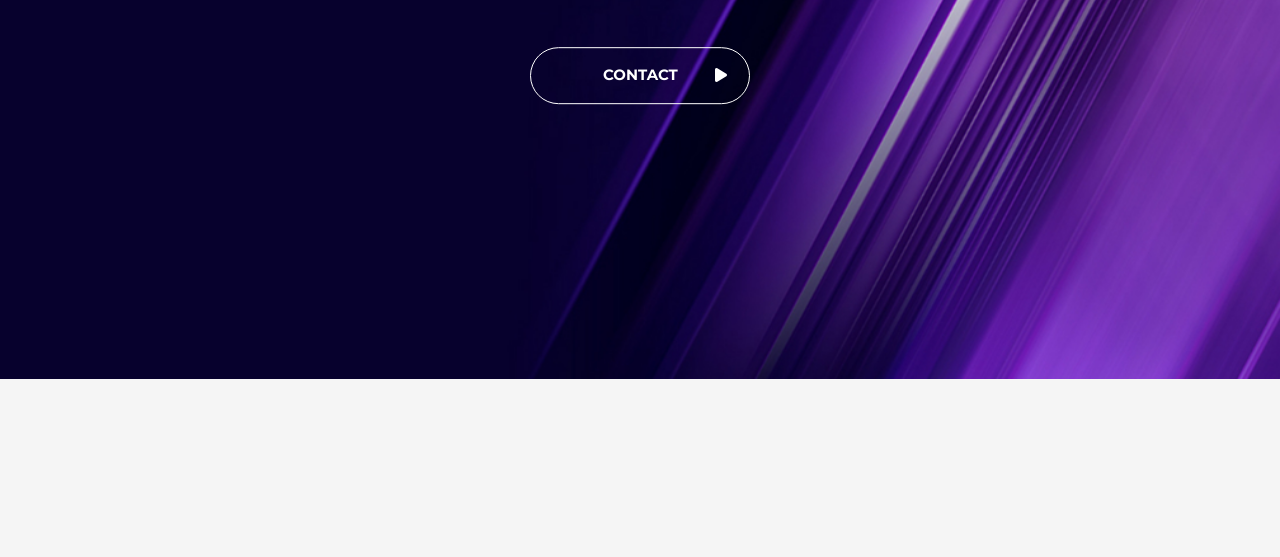
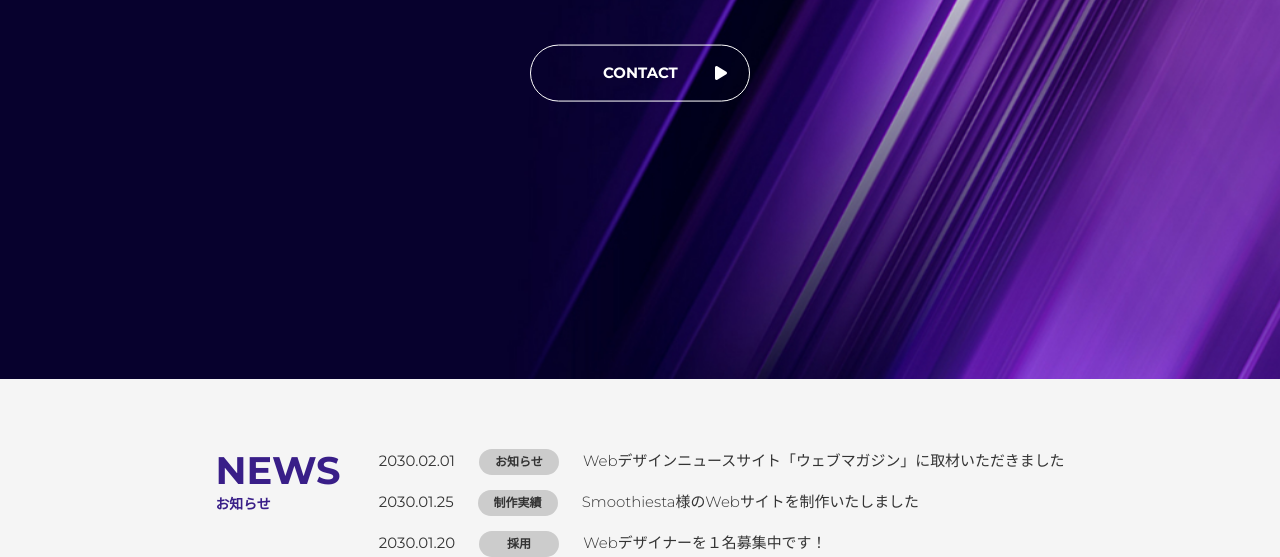
Before and after one commit to Yuki1997-tech/Neovate, a plain HTML site: page index.html in a window 1280 px wide. Shown: the part 421-978 px from the top of the page. Before the commit the page ends 800 px from the top, so only its background shows below. Drawn offline with Linux system fonts and the light colour scheme.

Commit message:
completed neovate-news

```diff
--- a/assets/scss/foundation/_mixin.scss
+++ b/assets/scss/foundation/_mixin.scss
@@ -6,6 +6,12 @@
     justify-content: space-between;
 }
 
+// grid
+@mixin grid-center {
+    display: grid;
+    place-items: center
+}
+
 // mediaQuery
 @mixin media($breakpoint) {
     @media #{map-get($breakpoints, $breakpoint)} {
--- a/assets/scss/foundation/_variables.scss
+++ b/assets/scss/foundation/_variables.scss
@@ -4,6 +4,7 @@ $site-color-primary: #391E88;
 $site-color-secondary: #FFF;
 $gradient-color: linear-gradient(#250D65, #7633A4);
 $bg-color-primary: #F5F5F5;
+$bg-color-secondary: #CCC;
 $header-scroll-color: #21054D;
 
 // size
--- /dev/null
+++ b/assets/scss/object/component/_title.scss
@@ -0,0 +1,22 @@
+@use "../../foundation/variables" as *;
+@use "../../foundation/functions" as *;
+
+.c-title {
+    text-align: center;
+    color: $site-color-primary;
+
+    &--main {
+        font-size: rem(36px);
+        font-weight: bold;
+        line-height: 43px;
+        letter-spacing: 2%;
+        margin-bottom: 5px;
+    }
+
+    &--sub {
+        font-size: rem(13px);
+        font-weight: 600;
+        line-height: 15px;
+        letter-spacing: 5%;
+    }
+}
--- a/assets/scss/object/project/_keyVisual.scss
+++ b/assets/scss/object/project/_keyVisual.scss
@@ -14,11 +14,16 @@
     &__title--main {
         font-size: rem(72px);
         font-weight: bold;
-        line-height: rem(72px);
+        line-height: 72px;
         letter-spacing: 5%;
         color: $site-color-secondary;
         text-shadow: 0 0 2.5px rgba($color: #B975C9, $alpha: 0.9);
         margin-bottom: 20px;
+
+        @include media(md) {
+            font-size: rem(40px);
+            line-height: 44px;
+        }
     }
 
     &__title--sub {
--- /dev/null
+++ b/assets/scss/object/project/_news.scss
@@ -0,0 +1,73 @@
+@use "../../foundation/mixin" as *;
+@use "../../foundation/functions" as *;
+@use "../../foundation/variables" as *;
+
+.p-news {
+    @include flex-space-between;
+    max-width: 849px;
+    margin: 70px auto 0;
+
+    @include media(lg) {
+        flex-direction: column;
+    }
+
+    &__title {
+        text-align: left;
+
+        @include media(lg) {
+            text-align: center;
+        }
+    }
+
+    &__wrapper {
+        @include media(lg) {
+            padding: 0 15px;
+        }
+
+        &--item {
+            // display: flex;
+            margin-bottom: 15px;
+
+            @include media(lg) {
+                margin: 30px 0 0 0;
+            }
+
+            &:last-child {
+                margin-bottom: 0;
+            }
+
+            .p-news__time {
+                font-size: rem(14px);
+                line-height: 25px;
+                letter-spacing: 10%;
+                margin-right: 20px;
+            }
+
+            .p-news__label {
+                display: inline-block;
+                width: 80px;
+                height: 26px;
+                font-size: 12px;
+                font-weight: 600;
+                line-height: 26px;
+                letter-spacing: 5%;
+                text-align: center;
+                background-color: $bg-color-secondary;
+                border-radius: 20px;
+                margin-right: 20px;
+            }
+
+            .p-news__text {
+                display: inline-block;
+                font-size: rem(14px);
+                font-weight: 300;
+                line-height: 25px;
+                letter-spacing: 5%;
+
+                @include media(lg) {
+                    display: block;
+                }
+            }
+        }
+    }
+}
--- a/assets/scss/style.scss
+++ b/assets/scss/style.scss
@@ -12,10 +12,12 @@
 
 // object/component
 @use "./object/component/button";
+@use "./object/component/title";
 
 // object/project
 @use "./object/project/header";
 @use "./object/project/keyVisual";
+@use "./object/project/news";
 
 // object/utility
 @use "./object/utility/lineBreak";
--- a/index.html
+++ b/index.html
@@ -78,7 +78,7 @@
     <!-- keyVisual -->
     <div class="p-keyVisual">
         <div class="l-keyVisual__container">
-            <h2 class="p-keyVisual__title--main">WEB DESIGN SPECIALIST</h2>
+            <h2 class="p-keyVisual__title--main">WEB DESIGN <span class="u-lineBreak--md"></span>SPECIALIST</h2>
             <p class="p-keyVisual__title--sub">お客様の夢を叶える<span class="u-lineBreak--md"></span>Webサイトを制作</p>
             <div class="c-button">
                 <a href="#" class="c-button__link">
@@ -91,7 +91,49 @@
     <!-- /.keyVisual -->
 
     <main>
-        <section class="news"></section>
+        <!-- news -->
+        <section class="p-news">
+            <div class="c-title p-news__title">
+                <h2 class="c-title--main">NEWS</h2>
+                <p class="c-title--sub">お知らせ</p>
+            </div>
+            <div class="p-news__wrapper">
+                <div class="p-news__wrapper--item">
+                    <time datetime="2030-02-01" class="p-news__time">
+                        2030.02.01
+                    </time>
+                    <div class="p-news__label">
+                        お知らせ
+                    </div>
+                    <p class="p-news__text">
+                        Webデザインニュースサイト「ウェブマガジン」に取材いただきました
+                    </p>
+                </div>
+                <div class="p-news__wrapper--item">
+                    <time datetime="2030-01-25" class="p-news__time">
+                        2030.01.25
+                    </time>
+                    <div class="p-news__label">
+                        制作実績
+                    </div>
+                    <p class="p-news__text">
+                        Smoothiesta様のWebサイトを制作いたしました
+                    </p>
+                </div>
+                <div class="p-news__wrapper--item">
+                    <time datetime="2030-01-20" class="p-news__time">
+                        2030.01.20
+                    </time>
+                    <div class="p-news__label">
+                        採用
+                    </div>
+                    <p class="p-news__text">
+                        Webデザイナーを１名募集中です！
+                    </p>
+                </div>
+            </div>
+        </section>
+        <!-- /.news -->
 
         <section class="service"></section>
 
```
Also changed, not shown: assets/css/style.css.
